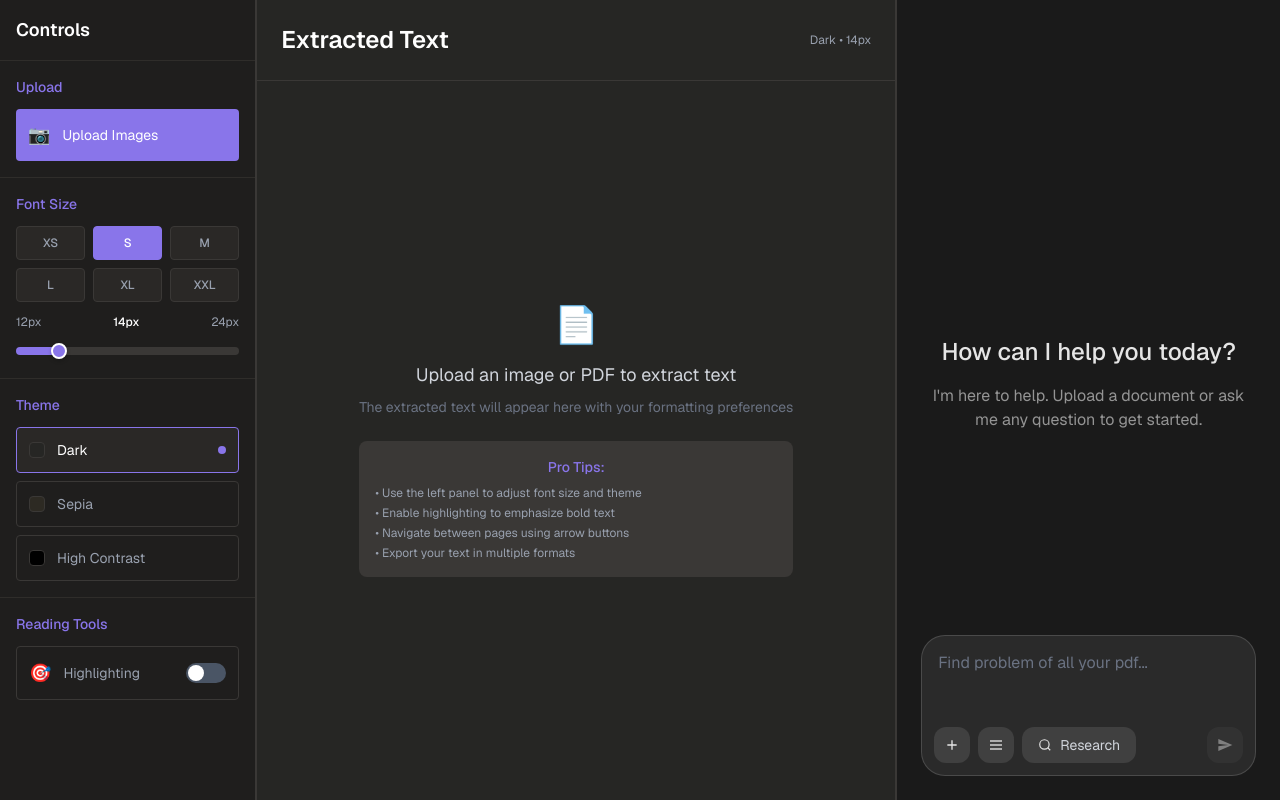
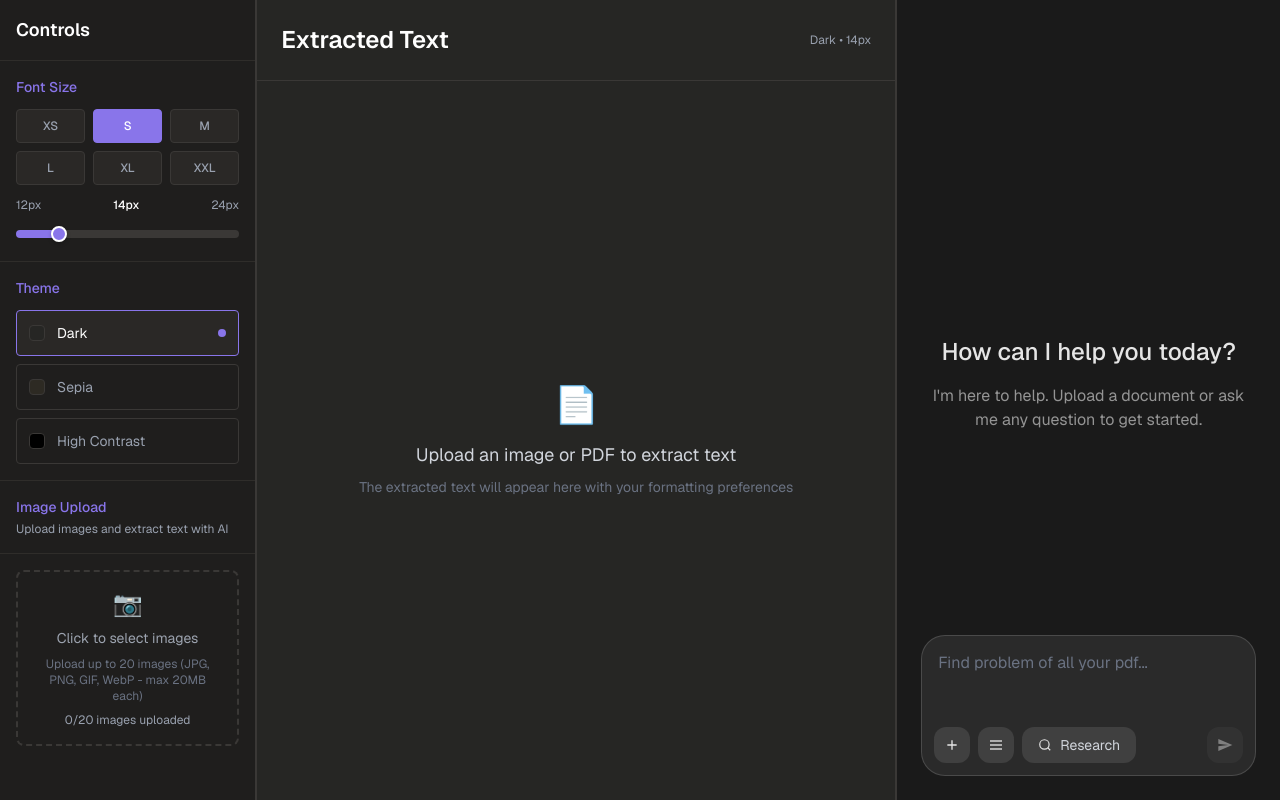
Before and after one commit to Harshrawat27/readingcompanion, a Next.js app: page / in a window 1280 px wide. Built offline with nearby package versions, Linux system fonts and the light colour scheme.

Commit message:
upload image functionality on left panel

```diff
--- a/app/page.tsx
+++ b/app/page.tsx
@@ -5,7 +5,6 @@ import { useState, useRef, useCallback } from 'react';
 import LeftPanel from '../components/home/LeftPanel';
 import MiddlePanel from '../components/home/MiddlePanel';
 import ChatPanel from '../components/home/ChatPanel';
-import ImageUploadPopup from '../components/ImageUploadPopup';
 
 // Add ImageData interface for type safety
 interface ImageData {
@@ -45,8 +44,7 @@ export default function Home() {
   const [pages, setPages] = useState<PageData[]>([]);
   const [currentPage, setCurrentPage] = useState<number>(1);
 
-  // Image upload popup state
-  const [isUploadPopupOpen, setIsUploadPopupOpen] = useState<boolean>(false);
+  // Image upload state
   const [uploadedImages, setUploadedImages] = useState<ImageData[]>([]);
 
   // Left divider handlers
@@ -150,9 +148,6 @@ export default function Home() {
       setPages([]);
       setCurrentPage(1);
     }
-
-    // Close the popup after successful extraction
-    setIsUploadPopupOpen(false);
   };
 
   // Handle page navigation for multi-page mode
@@ -189,14 +184,8 @@ export default function Home() {
     setIsHighlightEnabled(enabled);
   };
 
-  // Handle upload images button click
-  const handleUploadImagesClick = () => {
-    setIsUploadPopupOpen(true);
-  };
-
-  // Handle popup close
-  const handlePopupClose = () => {
-    setIsUploadPopupOpen(false);
+  const handleImagesUploaded = (images: ImageData[]) => {
+    setUploadedImages(images);
   };
 
   const rightWidth = 100 - leftWidth - middleWidth;
@@ -213,13 +202,14 @@ export default function Home() {
       className='flex h-screen w-full'
       style={{ fontFamily: 'var(--font-geist-sans)' }}
     >
-      {/* Left Panel - Controls & Tools */}
+      {/* Left Panel - Controls & Image Upload */}
       <div style={{ width: `${leftWidth}%` }}>
         <LeftPanel
           onFontSizeChange={handleFontSizeChange}
           onHighlightToggle={handleHighlightToggle}
           onThemeChange={handleThemeChange}
-          onUploadImagesClick={handleUploadImagesClick}
+          onTextExtracted={handleTextExtracted}
+          onImagesUploaded={handleImagesUploaded}
           currentFontSize={fontSize}
           isHighlightEnabled={isHighlightEnabled}
           currentTheme={theme}
@@ -262,14 +252,6 @@ export default function Home() {
           totalPages={pages.length > 0 ? pages.length : undefined}
         />
       </div>
-
-      {/* Image Upload Popup */}
-      <ImageUploadPopup
-        isOpen={isUploadPopupOpen}
-        onClose={handlePopupClose}
-        onTextExtracted={handleTextExtracted}
-        existingImages={uploadedImages}
-      />
     </div>
   );
 }
--- a/components/ImageToText.tsx
+++ b/components/ImageToText.tsx
@@ -686,23 +686,6 @@ Extract EVERYTHING visible and return ONLY the properly formatted markdown text
           <div className='text-sm'>{error}</div>
         </div>
       )}
-
-      {/* Instructions */}
-      <div className='p-4 rounded-lg' style={{ backgroundColor: '#2a2826' }}>
-        <h3 className='text-sm font-medium mb-2' style={{ color: '#8975EA' }}>
-          How it works:
-        </h3>
-        <ul className='text-xs text-gray-400 space-y-1'>
-          <li>• Select up to 20 images at once</li>
-          <li>• Extract text from individual images or all at once</li>
-          <li>
-            • Batch processing: {BATCH_SIZE} images processed simultaneously
-          </li>
-          <li>• Real-time progress tracking with visual indicators</li>
-          <li>• Automatic retry for failed requests</li>
-          <li>• Text appears in the main panel with formatting</li>
-        </ul>
-      </div>
     </div>
   );
 }
--- a/components/home/LeftPanel.tsx
+++ b/components/home/LeftPanel.tsx
@@ -1,10 +1,23 @@
 'use client';
+
+import ImageToText from '../ImageToText';
+
+interface ImageData {
+  id: string;
+  file: File;
+  preview: string;
+  extractedText?: string;
+  isProcessing?: boolean;
+  hasError?: boolean;
+  errorMessage?: string;
+}
 
 interface LeftPanelProps {
   onFontSizeChange: (size: number) => void;
   onHighlightToggle: (enabled: boolean) => void;
   onThemeChange: (theme: string) => void;
-  onUploadImagesClick: () => void;
+  onTextExtracted: (text: string) => void;
+  onImagesUploaded?: (images: ImageData[]) => void;
   currentFontSize: number;
   isHighlightEnabled: boolean;
   currentTheme: string;
@@ -14,7 +27,8 @@ export default function LeftPanel({
   onFontSizeChange,
   onHighlightToggle,
   onThemeChange,
-  onUploadImagesClick,
+  onTextExtracted,
+  onImagesUploaded,
   currentFontSize,
   isHighlightEnabled,
   currentTheme,
@@ -46,9 +60,22 @@ export default function LeftPanel({
     },
   ];
 
+  const handleTextExtracted = (text: string, images: ImageData[]) => {
+    onTextExtracted(text);
+    if (onImagesUploaded) {
+      onImagesUploaded(images);
+    }
+  };
+
+  const handleImagesUploaded = (images: ImageData[]) => {
+    if (onImagesUploaded) {
+      onImagesUploaded(images);
+    }
+  };
+
   return (
     <div
-      className='flex flex-col h-full overflow-auto'
+      className='flex flex-col h-full overflow-hidden'
       style={{
         backgroundColor: '#1F1E1D',
         color: '#ffffff',
@@ -57,25 +84,6 @@ export default function LeftPanel({
       {/* Header */}
       <div className='p-4 border-b' style={{ borderColor: '#2f2d2a' }}>
         <h2 className='text-lg font-semibold'>Controls</h2>
-      </div>
-
-      {/* Upload Images Section */}
-      <div className='p-4 border-b' style={{ borderColor: '#2f2d2a' }}>
-        <h3 className='text-sm font-medium mb-3' style={{ color: '#8975EA' }}>
-          Upload
-        </h3>
-
-        <button
-          onClick={onUploadImagesClick}
-          className='w-full flex items-center gap-3 p-3 rounded text-sm transition-colors hover:bg-opacity-80'
-          style={{
-            backgroundColor: '#8975EA',
-            color: '#ffffff',
-          }}
-        >
-          <span className='text-lg'>📷</span>
-          <span>Upload Images</span>
-        </button>
       </div>
 
       {/* Font Size Section */}
@@ -180,44 +188,24 @@ export default function LeftPanel({
         </div>
       </div>
 
-      {/* Reading Tools Section */}
-      <div className='p-4'>
-        <h3 className='text-sm font-medium mb-3' style={{ color: '#8975EA' }}>
-          Reading Tools
-        </h3>
+      {/* Image Upload Section - Takes remaining space */}
+      <div className='flex-1 overflow-hidden flex flex-col'>
+        {/* Section Header */}
+        <div className='p-4 border-b' style={{ borderColor: '#2f2d2a' }}>
+          <h3 className='text-sm font-medium' style={{ color: '#8975EA' }}>
+            Image Upload
+          </h3>
+          <p className='text-xs text-gray-400 mt-1'>
+            Upload images and extract text with AI
+          </p>
+        </div>
 
-        <div className='space-y-2'>
-          {/* Highlight Toggle */}
-          <button
-            onClick={() => onHighlightToggle(!isHighlightEnabled)}
-            className={`w-full flex items-center justify-between p-3 rounded text-sm transition-all duration-200 ${
-              isHighlightEnabled
-                ? 'text-white'
-                : 'text-gray-400 hover:text-gray-200'
-            }`}
-            style={{
-              backgroundColor: isHighlightEnabled ? '#2a2826' : 'transparent',
-              border: isHighlightEnabled
-                ? '1px solid #8975EA'
-                : '1px solid #3a3836',
-            }}
-          >
-            <div className='flex items-center gap-3'>
-              <span className='text-lg'>🎯</span>
-              <span>Highlighting</span>
-            </div>
-            <div
-              className={`w-10 h-5 rounded-full transition-colors duration-200 relative ${
-                isHighlightEnabled ? 'bg-green-500' : 'bg-gray-600'
-              }`}
-            >
-              <div
-                className={`w-4 h-4 bg-white rounded-full absolute top-0.5 transition-transform duration-200 ${
-                  isHighlightEnabled ? 'translate-x-5' : 'translate-x-0.5'
-                }`}
-              />
-            </div>
-          </button>
+        {/* Content Area - Scrollable */}
+        <div className='flex-1 overflow-y-auto'>
+          <ImageToText
+            onTextExtracted={handleTextExtracted}
+            onImagesUploaded={handleImagesUploaded}
+          />
         </div>
       </div>
     </div>
--- a/components/home/MiddlePanel.tsx
+++ b/components/home/MiddlePanel.tsx
@@ -424,25 +424,6 @@ export default function MiddlePanel({
                     ? 'Click "Extract text" in the right panel to process this page'
                     : 'The extracted text will appear here with your formatting preferences'}
                 </p>
-
-                {/* Quick tips */}
-                <div
-                  className='mt-6 p-4 rounded-lg max-w-md mx-auto'
-                  style={{ backgroundColor: themeStyles.borderColor }}
-                >
-                  <h3
-                    className='text-sm font-medium mb-2'
-                    style={{ color: '#8975EA' }}
-                  >
-                    Pro Tips:
-                  </h3>
-                  <ul className='text-xs text-gray-400 space-y-1 text-left'>
-                    <li>• Use the left panel to adjust font size and theme</li>
-                    <li>• Enable highlighting to emphasize bold text</li>
-                    <li>• Navigate between pages using arrow buttons</li>
-                    <li>• Export your text in multiple formats</li>
-                  </ul>
-                </div>
               </div>
             </div>
           )}
```
